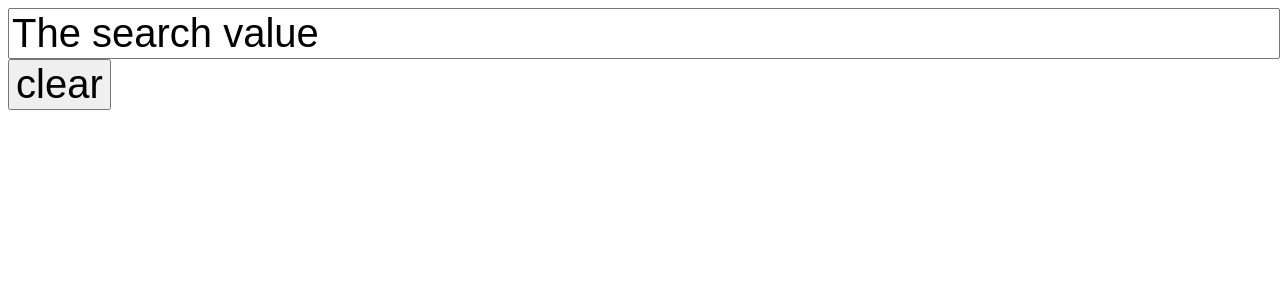
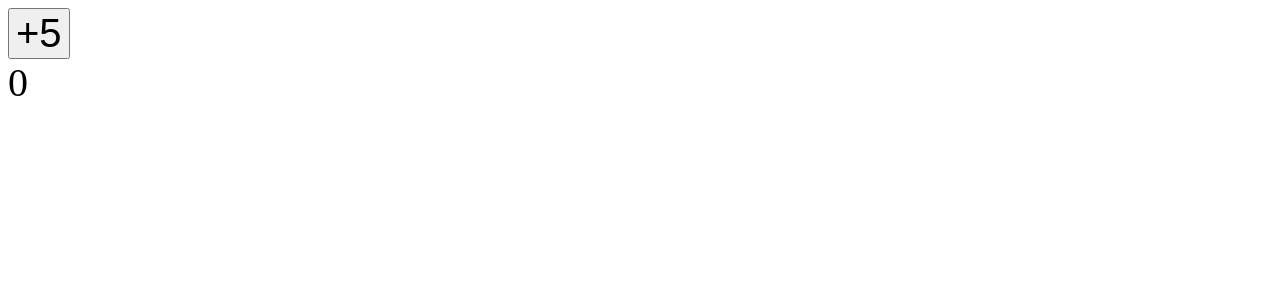
Before and after one commit to rafatalamsaifi/React-js-practice-repo, a React (Create React App) app in the folder my-app/: page / in a window 1280 px wide. Shown: the top 300 px of the page. Built offline with nearby package versions, Linux system fonts and the light colour scheme.

Commit message:
used hooks

```diff
--- a/my-app/src/components/App.js
+++ b/my-app/src/components/App.js
@@ -1,12 +1,29 @@
 import React from "react"
-// import CountButton from "./CountButton/CountButton"
+import CountButton from "./CountButton/CountButton"
 import SearchBar from "./SearchBar/SearchBar"
 
-
-const App = ()=>{
-    return(
+const App = () => {
+    return (
         <div>
-           <SearchBar />
+            <CountButton incrementBy={5} buttonColor={"blue"} />
+            {/* <SearchBar
+                products={[
+                    "tooth paste",
+                    "tooth brush",
+                    "mouth wash",
+                    "dental floss",
+                    "mouth guard"
+                ]}
+            />
+            <SearchBar
+                products={[
+                    "bike front light",
+                    "bike back light",
+                    "tyres",
+                    "meter display",
+                    "meter wire"
+                ]}
+            /> */}
         </div>
     )
 }
--- a/my-app/src/components/CountButton/CountButton.css
+++ b/my-app/src/components/CountButton/CountButton.css
@@ -1,3 +1,3 @@
- .count-display{
+ /* .count-display{
     background-color: green;
- }
+ } */
--- a/my-app/src/components/CountButton/CountButton.js
+++ b/my-app/src/components/CountButton/CountButton.js
@@ -1,4 +1,4 @@
-import React, {useState} from "react"
+import React, {useState, useEffect} from "react"
 import "./CountButton.css"
 
 const CountButton = (props)=>{
@@ -6,12 +6,15 @@ const CountButton = (props)=>{
     const handleClick = ()=>{
         setCurrentCount(currentCount + props.incrementBy)
     }
-    const buttonStyles = {
-        background: props.buttonColor
-    }
+    // const buttonStyles = {
+    //     background: props.buttonColor
+    // }
+    useEffect(()=>{
+        console.log("use Effect func called")
+    }, [currentCount])
 return (
     <div>
-        <button style={buttonStyles} onClick={handleClick}>
+        <button onClick={handleClick}>
             +{props.incrementBy}
             </button>
         <div className="count-display">{currentCount}</div>
--- a/my-app/src/components/SearchBar/SearchBar.css
+++ b/my-app/src/components/SearchBar/SearchBar.css
@@ -1,5 +1,7 @@
 .inputBlock{
     /* display: block; */
     width: 100%;
+    border-radius: 10px;
     /* font-size: 20px; */
+    border: 2px solid red
 }
--- a/my-app/src/components/SearchBar/SearchBar.js
+++ b/my-app/src/components/SearchBar/SearchBar.js
@@ -1,21 +1,33 @@
-import React, {useState} from 'react'
+import React, { useState } from 'react'
 import "./SearchBar.css"
 
-const SearchBar = ()=>{
-    const [searchValue, setSearchValue] = useState("The search value")
-    const handleInputChange = (event)=>{
-setSearchValue(event.target.value)
-    }
-    const handleClearClick = ()=>{
+
+
+const SearchBar = (props) => {
+    const [searchValue, setSearchValue] = useState("")
+
+    const handleInputChange = (event) => {
+        setSearchValue(event.target.value)
+    };
+    const handleClearClick = () => {
         setSearchValue("")
-    }
+    };
     const shouldDisplayButton = searchValue.length > 0
-    // console.log(shouldDisplayButton);
 
-    return(
+    const filteredProducts = props.products.filter((product) => {
+        return product.includes(searchValue)
+    });
+
+    return (
         <div>
             <input className="inputBlock" type="text" value={searchValue} onChange={handleInputChange} />
             {shouldDisplayButton && <button onClick={handleClearClick}>clear</button>}
+
+            <ul>
+                {filteredProducts.map((product) => {
+                    return <li key={product}>{product}</li>
+                })}
+            </ul>
         </div>
     )
 }
```
